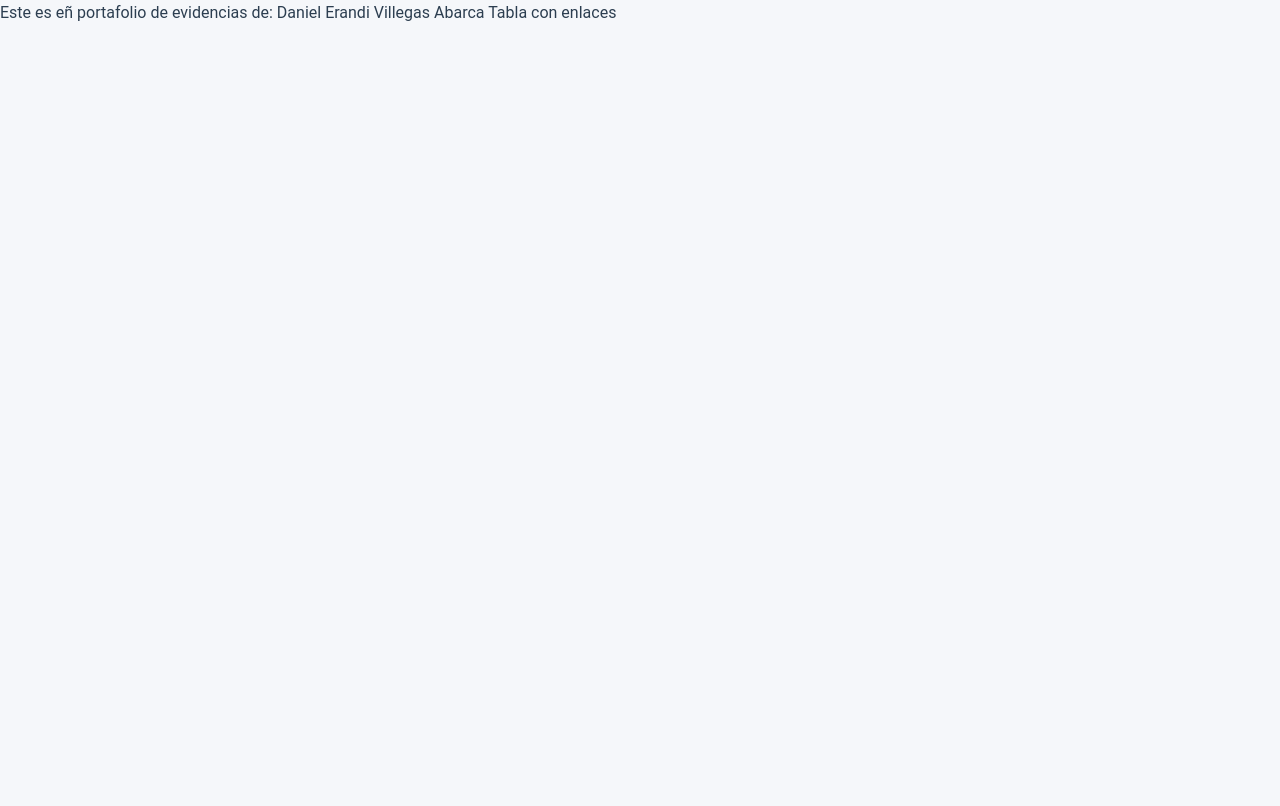
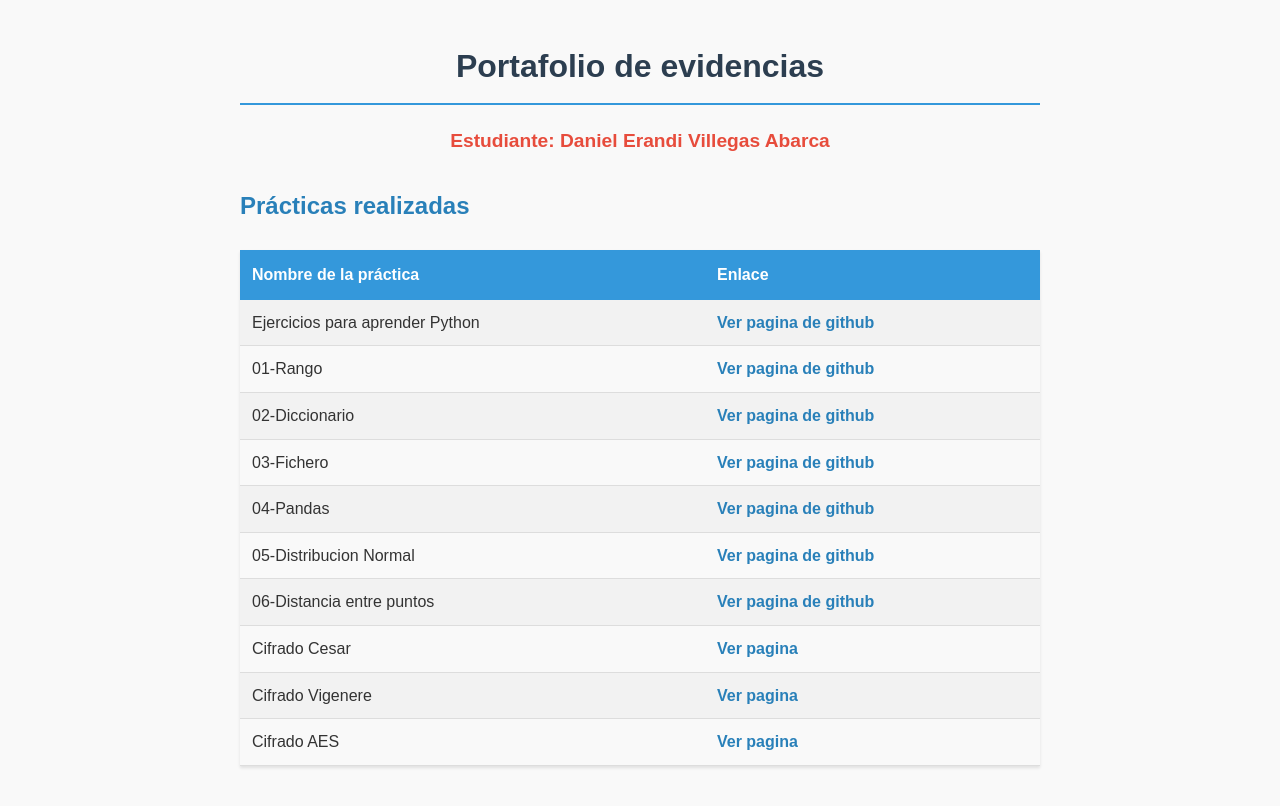
Before and after one commit to N4N1SH07/6IV7_VillegasAbarcaDanielErandi_Analisis, a plain HTML site: page index.html in a window 1280 px wide. Drawn offline with Linux system fonts and the light colour scheme; files that its build step writes are made by us from their sources.

Commit message:
index, AES

```diff
--- a/index.html
+++ b/index.html
@@ -1,16 +1,134 @@
 <!DOCTYPE html>
-<html lang="en">
+<html lang="es">
 <head>
-        <title></title>
+    <title>Portafolio de evidencias</title>
     <meta charset="UTF-8">
     <meta name="viewport" content="width=device-width, initial-scale=1">
-        <link href="css/style.css" rel="stylesheet">
+    <style>
+        body {
+            font-family: 'Arial', sans-serif;
+            line-height: 1.6;
+            max-width: 800px;
+            margin: 0 auto;
+            padding: 20px;
+            color: #333;
+            background-color: #f9f9f9;
+        }
+
+        h1 {
+            color: #2c3e50;
+            text-align: center;
+            border-bottom: 2px solid #3498db;
+            padding-bottom: 10px;
+        }
+
+        h2 {
+            color: #2980b9;
+            margin-top: 30px;
+        }
+
+        .student-name {
+            font-size: 1.2em;
+            font-weight: bold;
+            color: #e74c3c;
+            text-align: center;
+            margin: 20px 0;
+        }
+
+        table {
+            width: 100%;
+            border-collapse: collapse;
+            margin: 25px 0;
+            box-shadow: 0 2px 3px rgba(0,0,0,0.1);
+        }
+
+        th {
+            background-color: #3498db;
+            color: white;
+            padding: 12px;
+            text-align: left;
+        }
+
+        td {
+            padding: 10px 12px;
+            border-bottom: 1px solid #ddd;
+        }
+
+        tr:nth-child(even) {
+            background-color: #f2f2f2;
+        }
+
+        tr:hover {
+            background-color: #e3f2fd;
+        }
+
+        a {
+            color: #2980b9;
+            text-decoration: none;
+            font-weight: bold;
+        }
+
+        a:hover {
+            color: #e74c3c;
+            text-decoration: underline;
+        }
+    </style>
 </head>
 <body>
-        Este es eñ portafolio de evidencias de:
-        Daniel Erandi Villegas Abarca
+    <h1>Portafolio de evidencias</h1>
 
-        Tabla con enlaces
+    <div class="student-name">
+        Estudiante: Daniel Erandi Villegas Abarca
+    </div>
 
+    <h2>Prácticas realizadas</h2>
+
+    <table>
+        <tr>
+            <th>Nombre de la práctica</th>
+            <th>Enlace</th>
+        </tr>
+
+        <tr>
+            <td>Ejercicios para aprender Python</td>
+            <td><a href="https://github.com/N4N1SH07/6IV7_VillegasAbarcaDanielErandi_Analisis/tree/main/Ejercicios%20para%20aprender%20Python">Ver pagina de github</a></td>
+        </tr>
+        <tr>
+            <td>01-Rango</td>
+            <td><a href="https://github.com/N4N1SH07/6IV7_VillegasAbarcaDanielErandi_Analisis/blob/main/Estadistica%20Descriptiva/01Rango.py">Ver pagina de github</a></td>
+        </tr>
+        <tr>
+            <td>02-Diccionario</td>
+            <td><a href="https://github.com/N4N1SH07/6IV7_VillegasAbarcaDanielErandi_Analisis/blob/main/Estadistica%20Descriptiva/02Diccionario.py">Ver pagina de github</a></td>
+        </tr>
+        <tr>
+            <td>03-Fichero</td>
+            <td><a href="https://github.com/N4N1SH07/6IV7_VillegasAbarcaDanielErandi_Analisis/blob/main/Estadistica%20Descriptiva/03Fichero.py">Ver pagina de github</a></td>
+        </tr>
+        <tr>
+            <td>04-Pandas</td>
+            <td><a href="https://github.com/N4N1SH07/6IV7_VillegasAbarcaDanielErandi_Analisis/blob/main/Estadistica%20Descriptiva/04Pandas.py">Ver pagina de github</a></td>
+        </tr>
+        <tr>
+            <td>05-Distribucion Normal</td>
+            <td><a href="https://github.com/N4N1SH07/6IV7_VillegasAbarcaDanielErandi_Analisis/blob/main/Estadistica%20Descriptiva/05DistribucionNormal.py">Ver pagina de github</a></td>
+        </tr>
+        <tr>
+            <td>06-Distancia entre puntos</td>
+            <td><a href="https://github.com/N4N1SH07/6IV7_VillegasAbarcaDanielErandi_Analisis/blob/main/Estadistica%20Descriptiva/06Distanciaentrepuntos.py">Ver pagina de github</a></td>
+        </tr>
+        <tr>
+            <td>Cifrado Cesar</td>
+            <td><a href="Ciberseguridad/Cifrados/01Cesar/cesar.html">Ver pagina</a></td>
+        </tr>
+        <tr>
+            <td>Cifrado Vigenere</td>
+            <td><a href="Ciberseguridad/Cifrados/02Vigenere/vigenere.html">Ver pagina</a></td>
+        </tr>
+        <tr>
+            <td>Cifrado AES</td>
+            <td><a href="Ciberseguridad/CifradoAES/index.html">Ver pagina</a></td>
+        </tr>
+    </table>
 </body>
 </html>
```
Also changed, not shown: 1 other file. Lines whose indentation alone changed are shown as unchanged.
